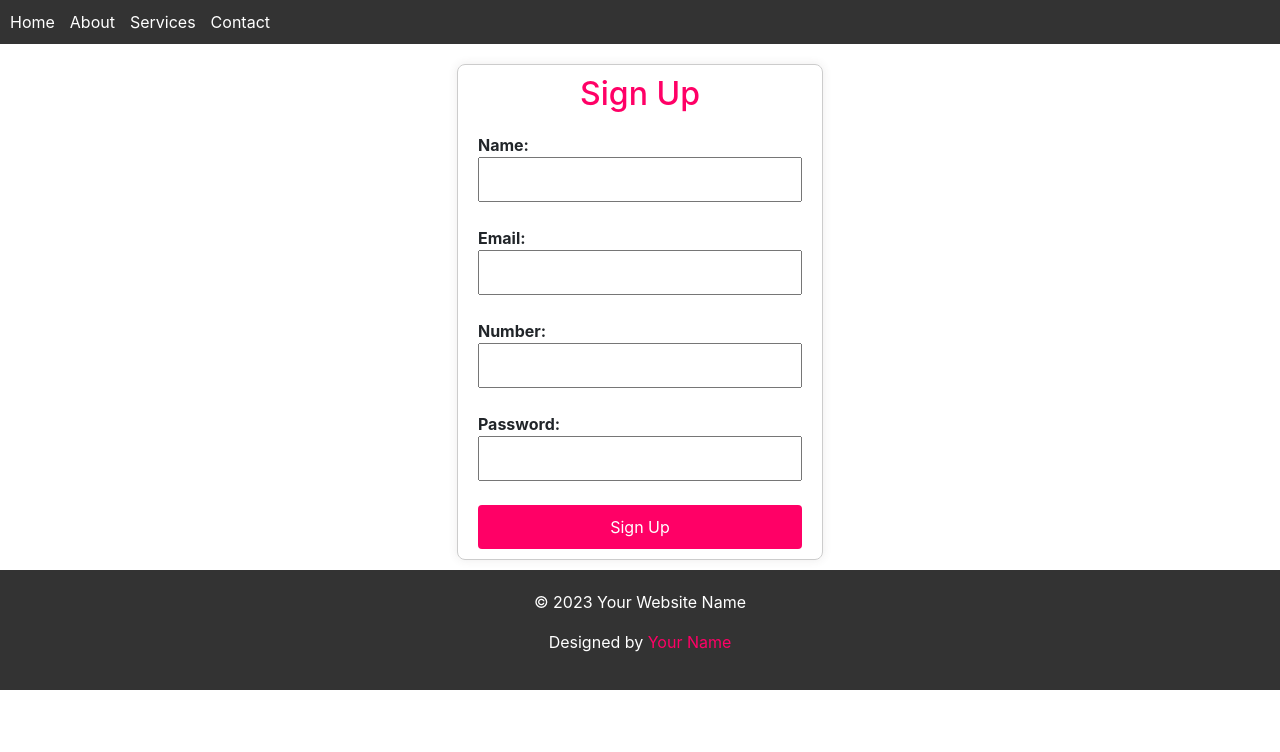
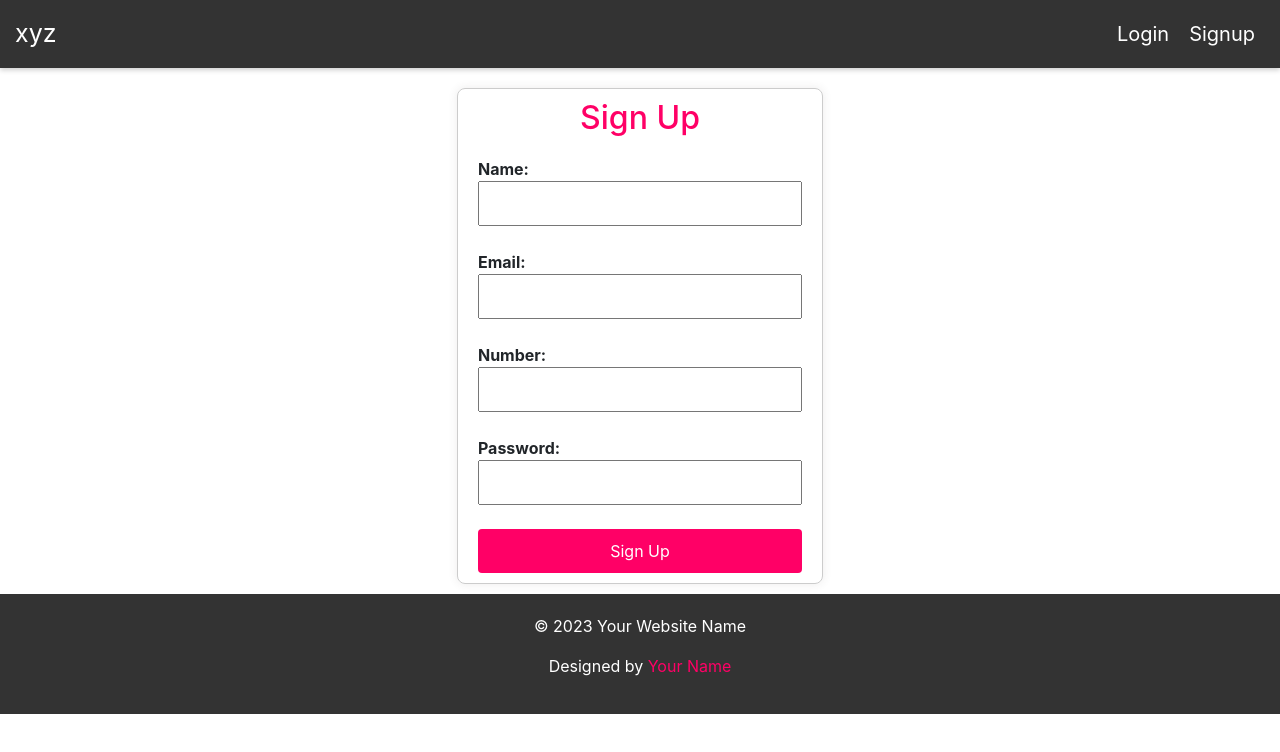
Before and after one commit to vaishnavihole/ola-uber, a React (Create React App) app in the folder client/: page /signup in a window 1280 px wide. Shown: the top 752 px of the page. Built offline with nearby package versions, Linux system fonts and the light colour scheme.

Commit message:
footer design added

```diff
--- a/client/src/components/Footer/Footer.css
+++ b/client/src/components/Footer/Footer.css
@@ -1,5 +1,3 @@
-/* Footer.css */
-
 .footer {
     background-color: #333;
     color: #fff;
--- a/client/src/components/Navbar/Navbar.css
+++ b/client/src/components/Navbar/Navbar.css
@@ -1,23 +1,65 @@
-/* Navbar.css */
+.navbar{
+  background-color:  #333;
+  color: white !important;
+  padding: 15px;
+  display: flex;
+  justify-content: space-between;
+  align-items: center;
+  box-shadow: 0 2px 5px rgba(0,0,0,0.2);
+}
 
-.navbar {
-    background-color: #333;
-    padding: 10px;
+.navbar-title{
+  text-decoration: none;
+  color: white;
+  font-size: 25px;
+  margin-right: 400px;
+}
+
+.navbar-link{
+  text-decoration: none;
+  color: white;
+  font-size: 20px;
+  margin: 0 10px;
+}
+
+.navbar-link:hover{
+  background-color: #000;
+  color: #fff;
+  padding: 5px 10px;
+  border-radius: 5px;
+  transition: 0.3s;
+}
+.img{
+
+}
+
+@media screen and (max-width: 768px){
+  .navbar{
+    flex-direction: column;
+    align-items: start;
   }
 
-  .nav-list {
-    list-style: none;
-    margin: 0;
-    padding: 0;
+  .navbar-links-container{
     display: flex;
+    flex-direction: column;
   }
 
-  .nav-item {
-    margin-right: 15px;
-    color: #fff;
-    cursor: pointer;
+  .navbar-link{
+    margin: 10px 0;
   }
 
-  .nav-item:hover {
-    text-decoration: underline;
+  .navbar-link:hover{
+    background-color: #fff;
+    padding: 0;
+    border-radius: 5px;
+    transition: 0.3s;
   }
+
+  .navbar-user-container{
+    margin-top: 10px;
+  }
+}
+
+.navbar-image{
+  height: 50px;
+}
--- a/client/src/components/Navbar/Navbar.js
+++ b/client/src/components/Navbar/Navbar.js
@@ -1,19 +1,31 @@
-import React from 'react';
-import './Navbar.css';
+import React, { useEffect, useState } from 'react';
+import "./Navbar.css";
+import { Link } from "react-router-dom";
 
+function Navbar() {
+  const [user, setUser] = useState({});
 
-const Navbar = () => {
+  useEffect(() => {
+    const storageUser = JSON.parse(localStorage.getItem("user") || '{}');
+    setUser(storageUser);
+  }, [])
+
   return (
+    <div className="navbar">
+      <Link to="/" className="navbar-title">
+      xyz
+      </Link>
 
-    <nav className="navbar">
-      <ul className="nav-list">
-        <li className="nav-item">Home</li>
-        <li className="nav-item">About</li>
-        <li className="nav-item">Services</li>
-        <li className="nav-item">Contact</li>
-      </ul>
-    </nav>
-  );
-};
+      <div className='navbar-links-container'>
+        <Link to="/login" className="navbar-link">
+          Login
+        </Link>
+        <Link to="/signup" className="navbar-link">
+          Signup
+        </Link>
+      </div>
+    </div>
+  )
+}
 
 export default Navbar;
--- a/client/src/index.js
+++ b/client/src/index.js
@@ -3,12 +3,16 @@
 import "bootstrap/dist/js/bootstrap.bundle.min";
 import {BrowserRouter, createBrowserRouter, RouterProvider} from 'react-router-dom';
 import './index.css';
+import Home from './views/Home/Home'
 import Signup from './views/Signup/Signup';
 import Login from './views/Login/Login';
 
 const root = ReactDOM.createRoot(document.getElementById('root'));
 const router = createBrowserRouter([
-
+  {
+    path: '/',
+    element: <Home/>
+  },
   {
     path: '/signup',
     element: <Signup/>
--- /dev/null
+++ b/client/src/views/Home/Home.js
@@ -0,0 +1,9 @@
+import React from 'react'
+
+function Home() {
+  return (
+    <div>Home</div>
+  )
+}
+
+export default Home
```
Also changed, not shown: client/src/views/Home/Home.css (added), 1 other file (tests, documents, lock files or other folders).
